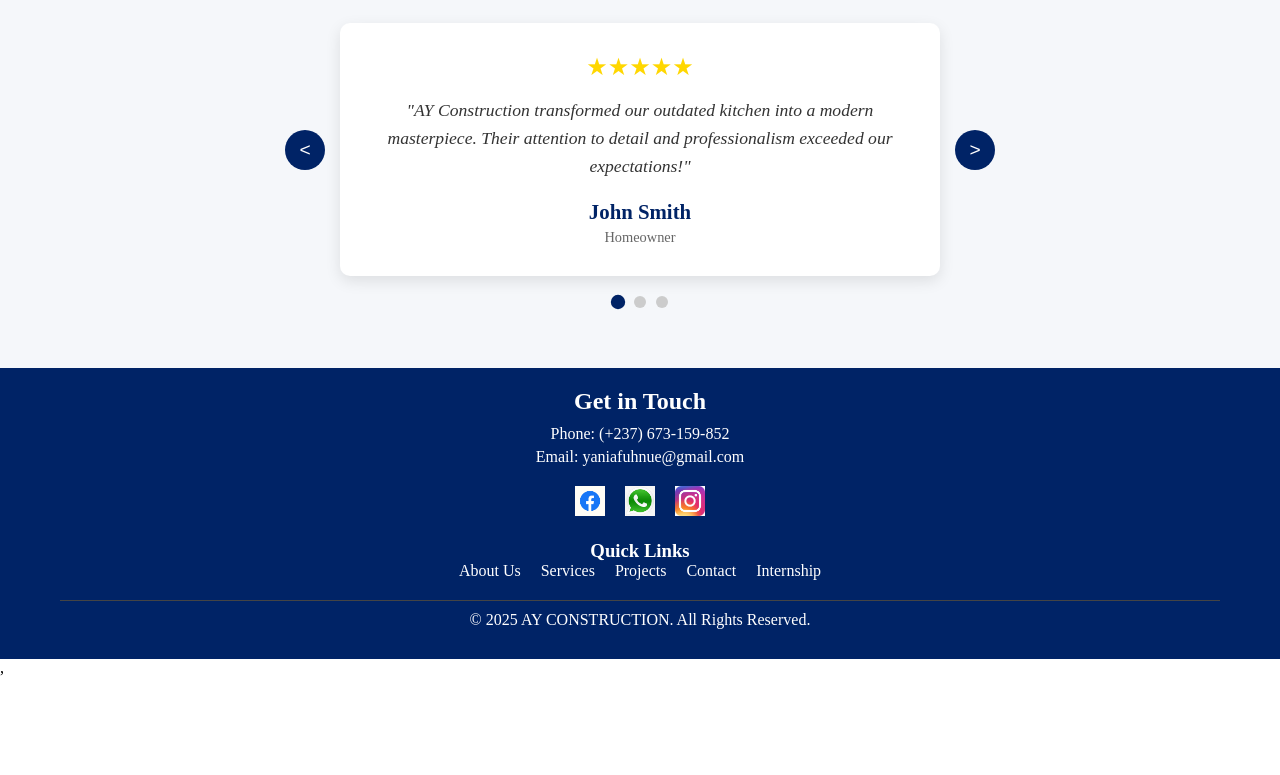
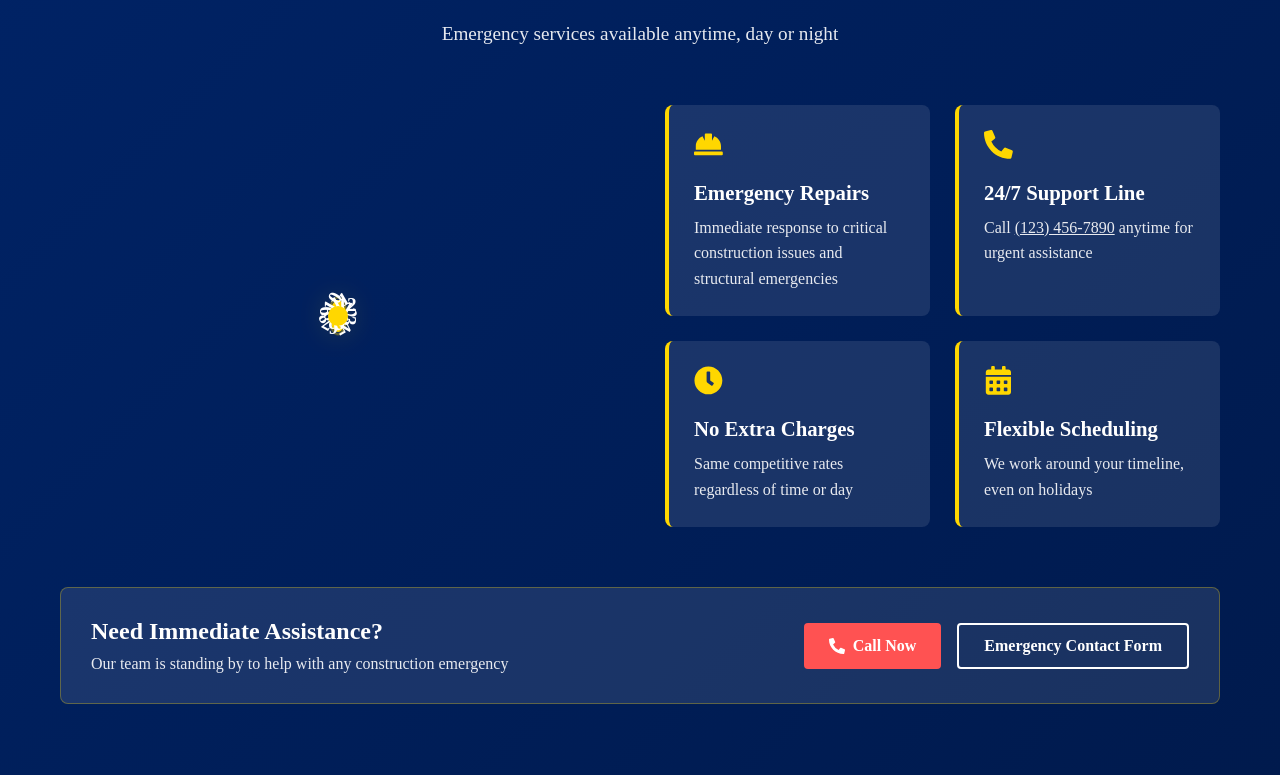
Before and after one commit to anushiny-cedrick/AY-Construction, a React (Vite) app: page / in a window 1280 px wide. Shown: the part 1905-2680 px from the top of the page. Before the commit the page ends 2582 px from the top, so only its background shows below. Built offline with nearby package versions, Linux system fonts and the light colour scheme.

Commit message:
Availability of servicses added

```diff
--- a/package.json
+++ b/package.json
@@ -13,6 +13,7 @@
   "dependencies": {
     "react": "^19.0.0",
     "react-dom": "^19.0.0",
+    "react-icons": "^5.5.0",
     "react-router-dom": "^7.2.0"
   },
   "devDependencies": {
--- a/src/components/Pages/Homepages/Home.jsx
+++ b/src/components/Pages/Homepages/Home.jsx
@@ -3,6 +3,7 @@ import Hero from '../../HeroSection/Hero'
 import OurServices from '../../ServicesSection/OurServices'
 import ProjectHomaPage from '../../ProjectSection/ProjectHomaPage'
 import Testimonials from '../../Testimonial/Testimonials'
+import RoundTheClock from '../../RoundTheClock/RoundTheClock'
 
 const Home = () => {
     return (
@@ -10,7 +11,9 @@ const Home = () => {
             <Hero />
             <OurServices />
             <ProjectHomaPage />
+            <RoundTheClock />
             <Testimonials />
+
 
 
 
--- /dev/null
+++ b/src/components/RoundTheClock/RoundTheClock.css
@@ -0,0 +1,342 @@
+/* Main Section */
+.round-the-clock-section {
+    padding: 80px 0;
+    background: linear-gradient(135deg, #002366 0%, #001a4d 100%);
+    color: white;
+    position: relative;
+    overflow: hidden;
+}
+
+.container {
+    max-width: 1200px;
+    margin: 0 auto;
+    padding: 0 20px;
+    position: relative;
+    z-index: 2;
+}
+
+/* Header */
+.clock-header {
+    text-align: center;
+    margin-bottom: 60px;
+}
+
+.clock-header h2 {
+    font-size: 2.8rem;
+    margin-bottom: 15px;
+}
+
+.clock-header .highlight {
+    color: #FFD700;
+    font-weight: 700;
+}
+
+.clock-header p {
+    font-size: 1.2rem;
+    opacity: 0.9;
+    max-width: 700px;
+    margin: 0 auto;
+}
+
+/* Main Content */
+.clock-content {
+    display: grid;
+    grid-template-columns: 1fr;
+    gap: 50px;
+    align-items: center;
+}
+
+@media (min-width: 992px) {
+    .clock-content {
+        grid-template-columns: 1fr 1fr;
+    }
+}
+
+/* Clock Visualization */
+.clock-visual {
+    position: relative;
+    max-width: 400px;
+    margin: 0 auto;
+}
+
+.clock-face {
+    width: 100%;
+    height: 0;
+    padding-bottom: 100%;
+    border-radius: 50%;
+    background: rgba(255, 255, 255, 0.1);
+    border: 8px solid #FFD700;
+    position: relative;
+    box-shadow: 0 0 30px rgba(255, 215, 0, 0.3);
+}
+
+.clock-center {
+    position: absolute;
+    top: 50%;
+    left: 50%;
+    width: 20px;
+    height: 20px;
+    background: #FFD700;
+    border-radius: 50%;
+    transform: translate(-50%, -50%);
+    z-index: 10;
+}
+
+.clock-hands {
+    position: absolute;
+    top: 0;
+    left: 0;
+    width: 100%;
+    height: 100%;
+}
+
+.hour-hand,
+.minute-hand,
+.second-hand {
+    position: absolute;
+    top: 50%;
+    left: 50%;
+    transform-origin: left center;
+    background: white;
+}
+
+.hour-hand {
+    width: 30%;
+    height: 8px;
+    margin-top: -4px;
+    border-radius: 4px;
+    transform: rotate(30deg);
+}
+
+.minute-hand {
+    width: 40%;
+    height: 6px;
+    margin-top: -3px;
+    border-radius: 3px;
+    transform: rotate(120deg);
+}
+
+.second-hand {
+    width: 45%;
+    height: 3px;
+    margin-top: -1.5px;
+    background: #FF5252;
+    transform: rotate(270deg);
+    animation: rotate 60s linear infinite;
+}
+
+@keyframes rotate {
+    from {
+        transform: rotate(270deg);
+    }
+
+    to {
+        transform: rotate(630deg);
+    }
+}
+
+.clock-number {
+    position: absolute;
+    width: 100%;
+    height: 100%;
+    text-align: center;
+    font-size: 1.2rem;
+    font-weight: bold;
+    color: white;
+}
+
+/* Position numbers around the clock */
+.number-1 {
+    transform: rotate(30deg) translateY(-90%);
+}
+
+.number-2 {
+    transform: rotate(60deg) translateY(-90%);
+}
+
+.number-3 {
+    transform: rotate(90deg) translateY(-90%);
+}
+
+.number-4 {
+    transform: rotate(120deg) translateY(-90%);
+}
+
+.number-5 {
+    transform: rotate(150deg) translateY(-90%);
+}
+
+.number-6 {
+    transform: rotate(180deg) translateY(-90%);
+}
+
+.number-7 {
+    transform: rotate(210deg) translateY(-90%);
+}
+
+.number-8 {
+    transform: rotate(240deg) translateY(-90%);
+}
+
+.number-9 {
+    transform: rotate(270deg) translateY(-90%);
+}
+
+.number-10 {
+    transform: rotate(300deg) translateY(-90%);
+}
+
+.number-11 {
+    transform: rotate(330deg) translateY(-90%);
+}
+
+.number-12 {
+    transform: rotate(360deg) translateY(-90%);
+}
+
+.pulse-effect {
+    position: absolute;
+    top: 50%;
+    left: 50%;
+    transform: translate(-50%, -50%);
+    width: 120%;
+    height: 120%;
+    border: 2px solid rgba(255, 215, 0, 0.5);
+    border-radius: 50%;
+    animation: pulse 2s infinite;
+    z-index: -1;
+}
+
+@keyframes pulse {
+    0% {
+        transform: translate(-50%, -50%) scale(1);
+        opacity: 1;
+    }
+
+    100% {
+        transform: translate(-50%, -50%) scale(1.2);
+        opacity: 0;
+    }
+}
+
+/* Service Features */
+.service-features {
+    display: grid;
+    grid-template-columns: 1fr;
+    gap: 25px;
+}
+
+@media (min-width: 768px) {
+    .service-features {
+        grid-template-columns: 1fr 1fr;
+    }
+}
+
+.feature-card {
+    background: rgba(255, 255, 255, 0.1);
+    padding: 25px;
+    border-radius: 8px;
+    border-left: 4px solid #FFD700;
+    transition: transform 0.3s ease;
+}
+
+.feature-card:hover {
+    transform: translateY(-5px);
+    background: rgba(255, 255, 255, 0.15);
+}
+
+.feature-icon {
+    font-size: 1.8rem;
+    color: #FFD700;
+    margin-bottom: 15px;
+}
+
+.feature-card h3 {
+    font-size: 1.3rem;
+    margin-bottom: 10px;
+}
+
+.feature-card p {
+    opacity: 0.9;
+    line-height: 1.6;
+}
+
+.feature-card a {
+    color: white;
+    text-decoration: underline;
+}
+
+/* Emergency CTA */
+.emergency-cta {
+    margin-top: 60px;
+    background: rgba(255, 255, 255, 0.1);
+    border-radius: 8px;
+    padding: 30px;
+    display: flex;
+    flex-wrap: wrap;
+    justify-content: space-between;
+    align-items: center;
+    gap: 20px;
+    border: 1px solid rgba(255, 215, 0, 0.3);
+}
+
+.cta-content h3 {
+    font-size: 1.5rem;
+    margin-bottom: 10px;
+}
+
+.cta-content p {
+    opacity: 0.9;
+}
+
+.cta-buttons {
+    display: flex;
+    gap: 15px;
+    flex-wrap: wrap;
+}
+
+.cta-button {
+    padding: 12px 25px;
+    border-radius: 4px;
+    font-weight: 600;
+    text-decoration: none;
+    display: flex;
+    align-items: center;
+    gap: 8px;
+    transition: all 0.3s ease;
+}
+
+.cta-button.phone {
+    background: #FF5252;
+    color: white;
+}
+
+.cta-button.phone:hover {
+    background: #e53935;
+}
+
+.cta-button.contact {
+    background: transparent;
+    color: white;
+    border: 2px solid white;
+}
+
+.cta-button.contact:hover {
+    background: rgba(255, 255, 255, 0.1);
+}
+
+/* Responsive Adjustments */
+@media (max-width: 768px) {
+    .clock-header h2 {
+        font-size: 2.2rem;
+    }
+
+    .emergency-cta {
+        flex-direction: column;
+        text-align: center;
+    }
+
+    .cta-buttons {
+        justify-content: center;
+    }
+}
--- /dev/null
+++ b/src/components/RoundTheClock/RoundTheClock.jsx
@@ -0,0 +1,89 @@
+import React from 'react';
+import './RoundTheClock.css';
+import { FaHardHat, FaPhoneAlt, FaClock, FaCalendarAlt } from 'react-icons/fa';
+
+const RoundTheClock = () => {
+    return (
+        <section className="round-the-clock-section">
+            <div className="container">
+                <div className="clock-header">
+                    <h2>We Work <span className="highlight">24/7</span> For You</h2>
+                    <p>Emergency services available anytime, day or night</p>
+                </div>
+
+                <div className="clock-content">
+                    <div className="clock-visual">
+                        <div className="clock-face">
+                            <div className="clock-hands">
+                                <div className="hour-hand"></div>
+                                <div className="minute-hand"></div>
+                                <div className="second-hand"></div>
+                            </div>
+                            <div className="clock-center"></div>
+                            {[...Array(12)].map((_, i) => (
+                                <div
+                                    key={i}
+                                    className={`clock-number number-${i + 1}`}
+                                >
+                                    {i + 1}
+                                </div>
+                            ))}
+                        </div>
+                        <div className="pulse-effect"></div>
+                    </div>
+
+                    <div className="service-features">
+                        <div className="feature-card">
+                            <div className="feature-icon">
+                                <FaHardHat />
+                            </div>
+                            <h3>Emergency Repairs</h3>
+                            <p>Immediate response to critical construction issues and structural emergencies</p>
+                        </div>
+
+                        <div className="feature-card">
+                            <div className="feature-icon">
+                                <FaPhoneAlt />
+                            </div>
+                            <h3>24/7 Support Line</h3>
+                            <p>Call <a href="tel:+1234567890">(123) 456-7890</a> anytime for urgent assistance</p>
+                        </div>
+
+                        <div className="feature-card">
+                            <div className="feature-icon">
+                                <FaClock />
+                            </div>
+                            <h3>No Extra Charges</h3>
+                            <p>Same competitive rates regardless of time or day</p>
+                        </div>
+
+                        <div className="feature-card">
+                            <div className="feature-icon">
+                                <FaCalendarAlt />
+                            </div>
+                            <h3>Flexible Scheduling</h3>
+                            <p>We work around your timeline, even on holidays</p>
+                        </div>
+                    </div>
+                </div>
+
+                <div className="emergency-cta">
+                    <div className="cta-content">
+                        <h3>Need Immediate Assistance?</h3>
+                        <p>Our team is standing by to help with any construction emergency</p>
+                    </div>
+                    <div className="cta-buttons">
+                        <a href="tel:+1234567890" className="cta-button phone">
+                            <FaPhoneAlt /> Call Now
+                        </a>
+                        <a href="/contact" className="cta-button contact">
+                            Emergency Contact Form
+                        </a>
+                    </div>
+                </div>
+            </div>
+        </section>
+    );
+};
+
+export default RoundTheClock;
```
Also changed, not shown: src/assets/logo.jpg (added), 1 other file (tests, documents, lock files or other folders).
